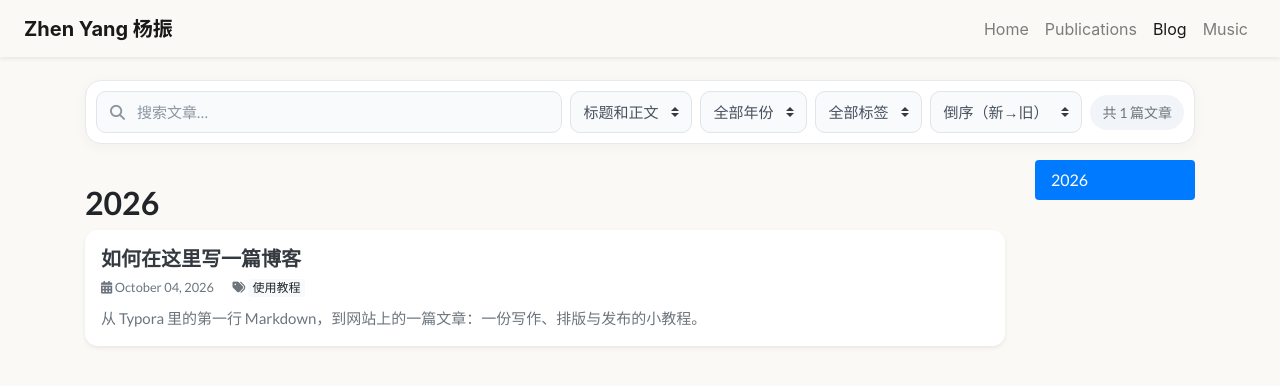
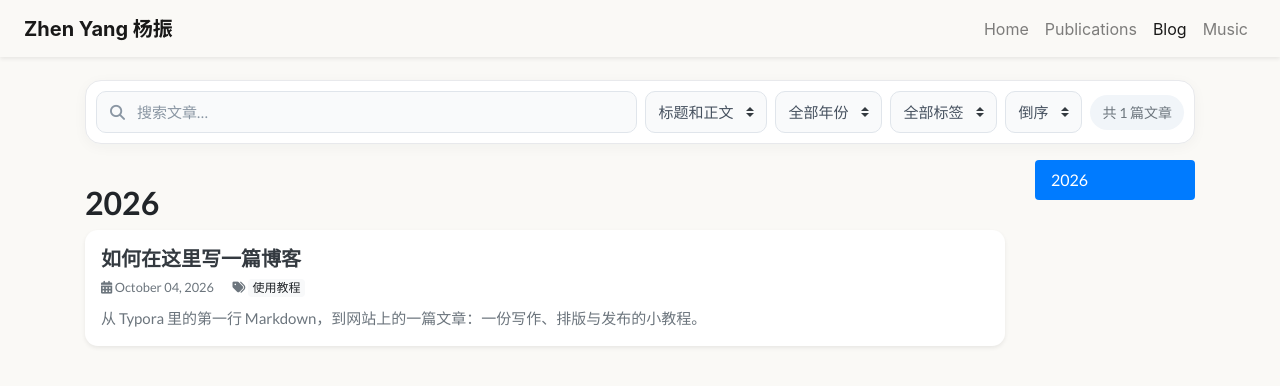
Before and after one commit to MichaelYeung2004/michaelyeung2004.github.io, a Jekyll site: the page built from _pages/blog.html, in a window 1280 px wide. Shown: the top 386 px of the page. Built offline with Jekyll 4.4.1, drawn with Linux system fonts in a browser that asks for light colours.

Commit message:
Simplify blog sort option labels

```diff
--- a/_pages/blog.html
+++ b/_pages/blog.html
@@ -15,7 +15,7 @@ author_profile: false
     <select class="custom-select custom-select-sm" data-search-scope aria-label="搜索范围"><option value="all">标题和正文</option><option value="title">仅标题</option><option value="body">仅正文</option></select>
     <select class="custom-select custom-select-sm" data-year-filter aria-label="按年份筛选"><option value="">全部年份</option>{% for year in blogs_by_year %}<option value="{{ year.name }}">{{ year.name }}</option>{% endfor %}</select>
     <select class="custom-select custom-select-sm" data-tag-filter aria-label="按标签筛选"><option value="">全部标签</option>{% for tag in tags %}{% if tag != '' %}<option value="{{ tag | escape }}">{{ tag | escape }}</option>{% endif %}{% endfor %}</select>
-    <select class="custom-select custom-select-sm" data-sort-order aria-label="按发布时间排序"><option value="desc">倒序（新→旧）</option><option value="asc">顺序（旧→新）</option></select>
+    <select class="custom-select custom-select-sm" data-sort-order aria-label="按发布时间排序"><option value="desc">倒序</option><option value="asc">顺序</option></select>
     {% if site.categories.size > 0 %}<select class="custom-select custom-select-sm" data-category-filter aria-label="按分类筛选"><option value="">全部分类</option>{% for category in site.categories %}<option value="{{ category[0] | escape }}">{{ category[0] }}</option>{% endfor %}</select>{% endif %}
     <span class="blog-result-count text-muted small" role="status">共 {{ posts.size }} 篇文章</span>
   </div>
```
